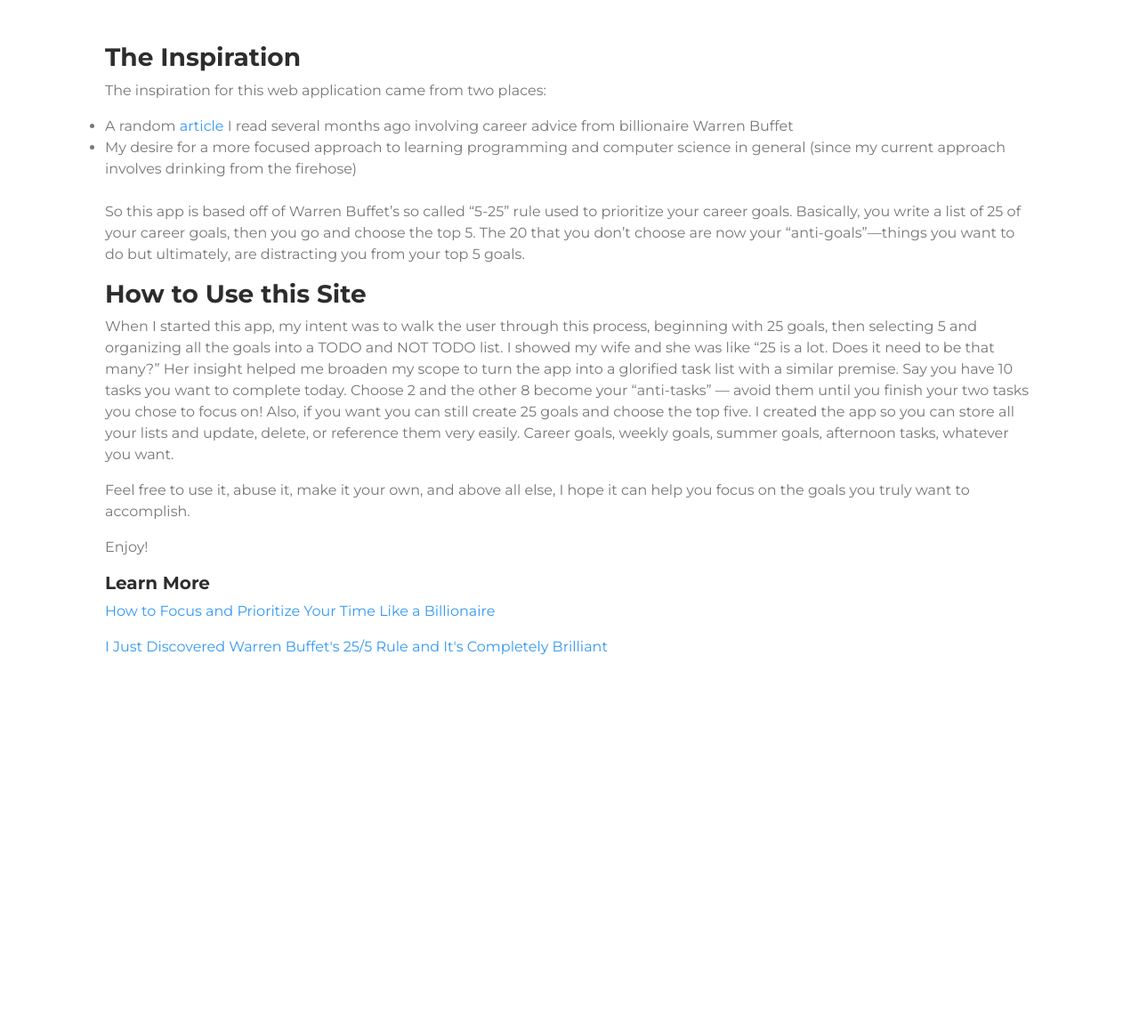
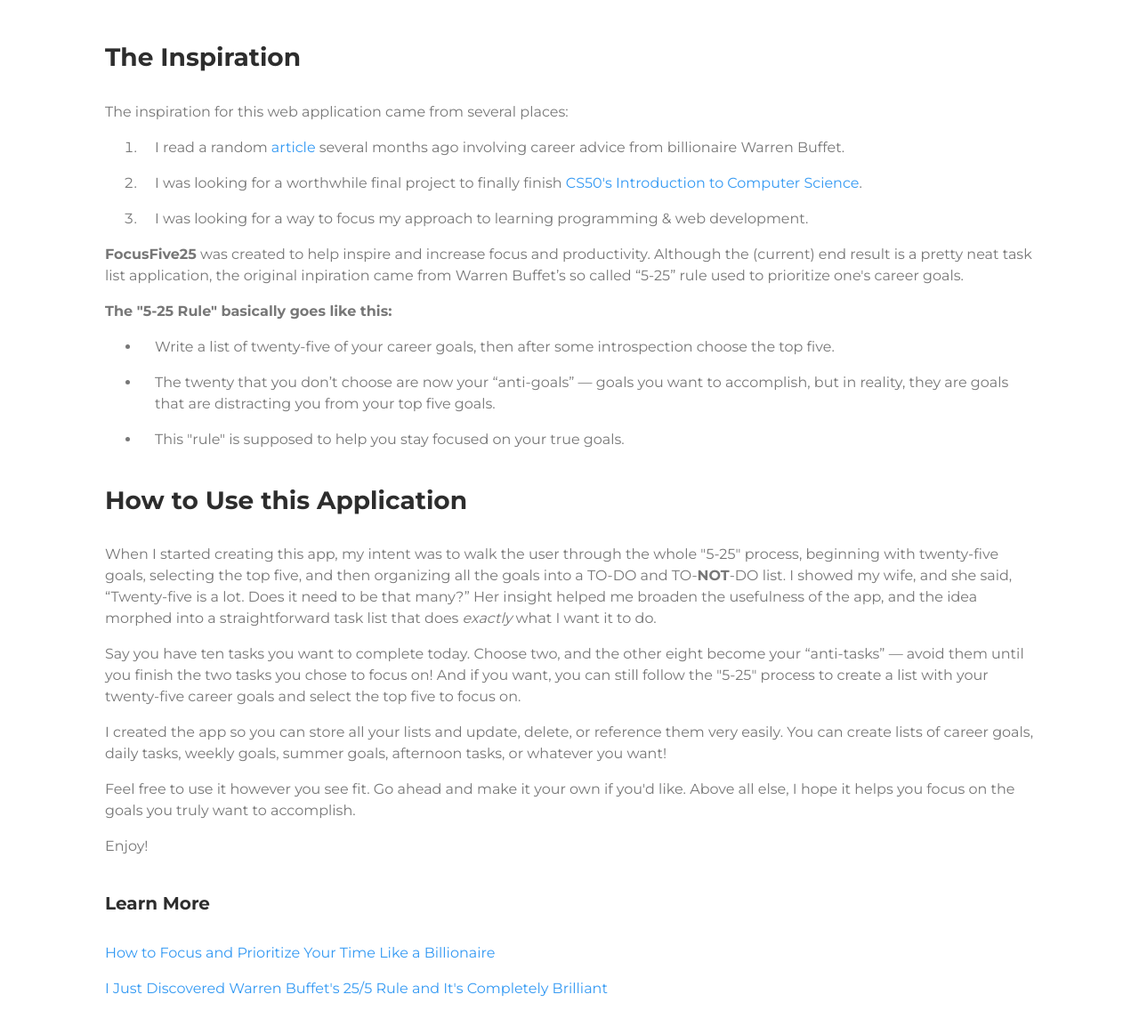
Before and after one commit to alecoad/final-project, a Flask app: page /about in a window 1280 px wide. Shown: the part 74-1237 px from the top of the page at 89% size. Before the commit the page ends 810 px from the top, so only its background shows below. Run offline with Flask 2, Linux system fonts and the light colour scheme; some libraries are stand-ins or nearby versions.

Commit message:
Finish about page content and styles

```diff
--- a/five25/static/styles.css
+++ b/five25/static/styles.css
@@ -20,6 +20,21 @@ main img {
   max-width: 100%;
 }
 
+ol li {
+  margin-top: 1rem;
+  margin-bottom: 1rem;
+  padding-left: 1rem;
+}
+
+.about-list {
+  padding-left: 2.5rem;
+}
+
+.about-list li {
+  padding-left: 1rem;
+  margin-bottom: 1rem;
+}
+
 ul {
   padding-left: 0;
   padding-bottom: 0.5rem;
--- a/five25/templates/about.html
+++ b/five25/templates/about.html
@@ -5,38 +5,55 @@
 {% block main %}
   <div class="text-left">
     <h3 class="font-weight-bold">The Inspiration</h3>
-    <p>The inspiration for this web application came from two places:</p>
-    <ul>
-      <li>A random <a href="">article</a> I read several months ago involving career advice from billionaire Warren Buffet</li>
-      <li>My desire for a more focused approach to learning programming and computer science in general (since my current approach involves drinking from the firehose)</li>
+    <br>
+    <p>The inspiration for this web application came from several places:</p>
+    <ol>
+      <li>I read a random <a href="https://www.inc.com/justin-bariso/i-just-discovered-warren-buffets-25-5-rule-completely-brilliant.html" target="_blank">
+        article</a> several months ago involving career advice from billionaire Warren Buffet.</li>
+      <li>I was looking for a worthwhile final project to finally finish
+        <a href="https://www.edx.org/course/cs50s-introduction-to-computer-science" target="_blank">CS50's Introduction to Computer Science</a>.
+      </li>
+      <li>I was looking for a way to focus my approach to learning programming & web development.</li>
+    </ol>
+    <p>
+      <span class="font-weight-bold">FocusFive25</span> was created to help inspire and increase focus and productivity.
+      Although the (current) end result is a pretty neat task list application, the original inpiration came from Warren Buffet’s so called “5-25” rule used to prioritize one's career goals.
+    </p>
+    <p class="font-weight-bold">The "5-25 Rule" basically goes like this:</p>
+    <ul class="about-list">
+      <li>Write a list of twenty-five of your career goals, then after some introspection choose the top five.</li>
+      <li>The twenty that you don’t choose are now your “anti-goals” &mdash; goals you want to accomplish, but in reality,
+        they are goals that are distracting you from your top five goals.
+      </li>
+      <li>This "rule" is supposed to help you stay focused on your true goals.</li>
     </ul>
+    <h3 class="font-weight-bold">How to Use this Application</h3>
+    <br>
     <p>
-      So this app is based off of Warren Buffet’s so called “5-25” rule used to prioritize your career goals.
-      Basically, you write a list of 25 of your career goals, then you go and choose the top 5.
-      The 20 that you don’t choose are now your “anti-goals”—things you want to do but ultimately,
-      are distracting you from your top 5 goals.
-    </p>
-    <h3 class="font-weight-bold">How to Use this Site</h3>
-    <p>
-      When I started this app, my intent was to walk the user through this process,
-      beginning with 25 goals, then selecting 5 and organizing all the goals into a TODO and NOT TODO list.
-      I showed my wife and she was like “25 is a lot. Does it need to be that many?”
-      Her insight helped me broaden my scope to turn the app into a glorified task list with a similar premise.
-      Say you have 10 tasks you want to complete today.
-      Choose 2 and the other 8 become your “anti-tasks” — avoid them until you finish your two tasks you chose to focus on!
-      Also, if you want you can still create 25 goals and choose the top five.
-      I created the app so you can store all your lists and update, delete, or reference them very easily.
-      Career goals, weekly goals, summer goals, afternoon tasks, whatever you want.
-    </p>
-    <p>Feel free to use it, abuse it, make it your own, and above all else, I hope it can help you focus on the goals you truly want to accomplish.</p>
-    <p>Enjoy!</p>
-
-    <h5 class="font-weight-bold">Learn More</h5>
-    <p>
-      <a href="https://www.mayooshin.com/buffett-5-25-rule/">How to Focus and Prioritize Your Time Like a Billionaire</a>
+      When I started creating this app, my intent was to walk the user through the whole "5-25" process,
+      beginning with twenty-five goals, selecting the top five, and then organizing all the goals into a TO-DO and TO-<span class="font-weight-bold">NOT</span>-DO list.
+      I showed my wife, and she said, “Twenty-five is a lot. Does it need to be that many?”
+      Her insight helped me broaden the usefulness of the app, and the idea morphed into a straightforward task list that does <span class="font-italic">exactly</span> what I want it to do.
     </p>
     <p>
-      <a href="https://www.inc.com/justin-bariso/i-just-discovered-warren-buffets-25-5-rule-completely-brilliant.html">
+      Say you have ten tasks you want to complete today.
+      Choose two, and the other eight become your “anti-tasks” &mdash; avoid them until you finish the two tasks you chose to focus on!
+      And if you want, you can still follow the "5-25" process to create a list with your twenty-five career goals and select the top five to focus on.
+    </p>
+    <p>
+      I created the app so you can store all your lists and update, delete, or reference them very easily.
+      You can create lists of career goals, daily tasks, weekly goals, summer goals, afternoon tasks, or whatever you want!
+    </p>
+    <p>Feel free to use it however you see fit. Go ahead and make it your own if you'd like. Above all else, I hope it helps you focus on the goals you truly want to accomplish.</p>
+    <p>Enjoy!</p>
+    <br>
+    <h5 class="font-weight-bold">Learn More</h5>
+    <br>
+    <p>
+      <a href="https://www.mayooshin.com/buffett-5-25-rule/" target="_blank">How to Focus and Prioritize Your Time Like a Billionaire</a>
+    </p>
+    <p>
+      <a href="https://www.inc.com/justin-bariso/i-just-discovered-warren-buffets-25-5-rule-completely-brilliant.html" target="_blank">
         I Just Discovered Warren Buffet's 25/5 Rule and It's Completely Brilliant
       </a>
     </p>
```
